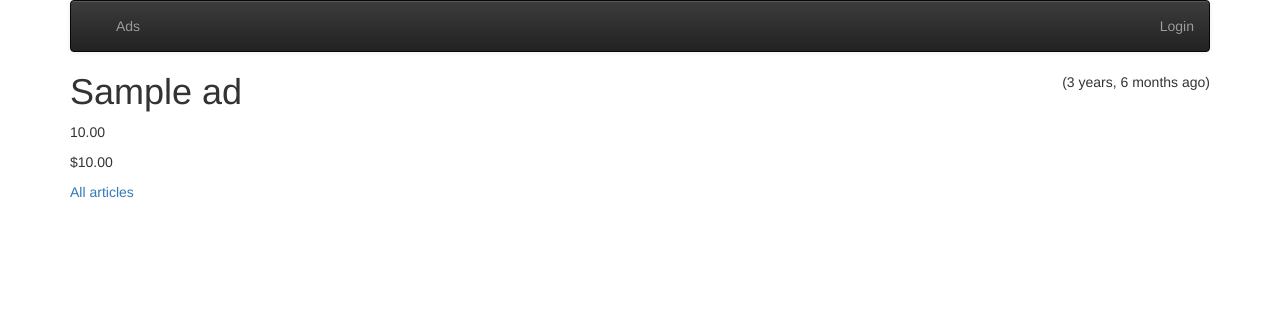
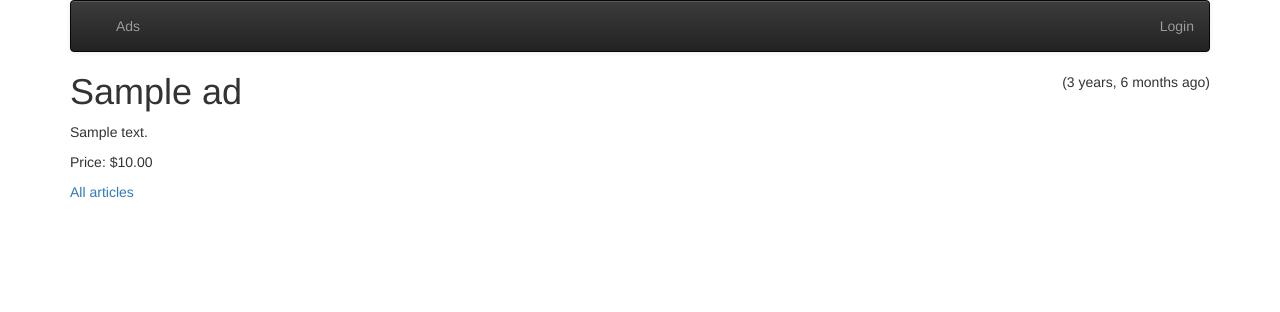
Before and after one commit to benwxu/learn-django, a Django app: page /ads/ad/1 in a window 1280 px wide. Shown: the top 312 px of the page. Run offline with Django 4.2, Linux system fonts and the light colour scheme; tables that the repository leaves empty hold one stand-in row (values such as "Sample post"); parts of the project's set-up code (start-up, migrations or seed data) failed here and were passed over; some libraries are stand-ins or nearby versions.

Commit message:
fix detail template

```diff
--- a/mysite/ads/templates/ads/ad_detail.html
+++ b/mysite/ads/templates/ads/ad_detail.html
@@ -10,10 +10,10 @@
 </span>
 <h1>{{ ad.title }}</h1>
 <p>
-{{ ad.price }}
+{{ ad.text }}
 </p>
 <p>
-${{ ad.price }}
+Price: ${{ ad.price }}
 </p>
 <p>
 <a href="{% url 'ads:all' %}">All articles</a>
```
